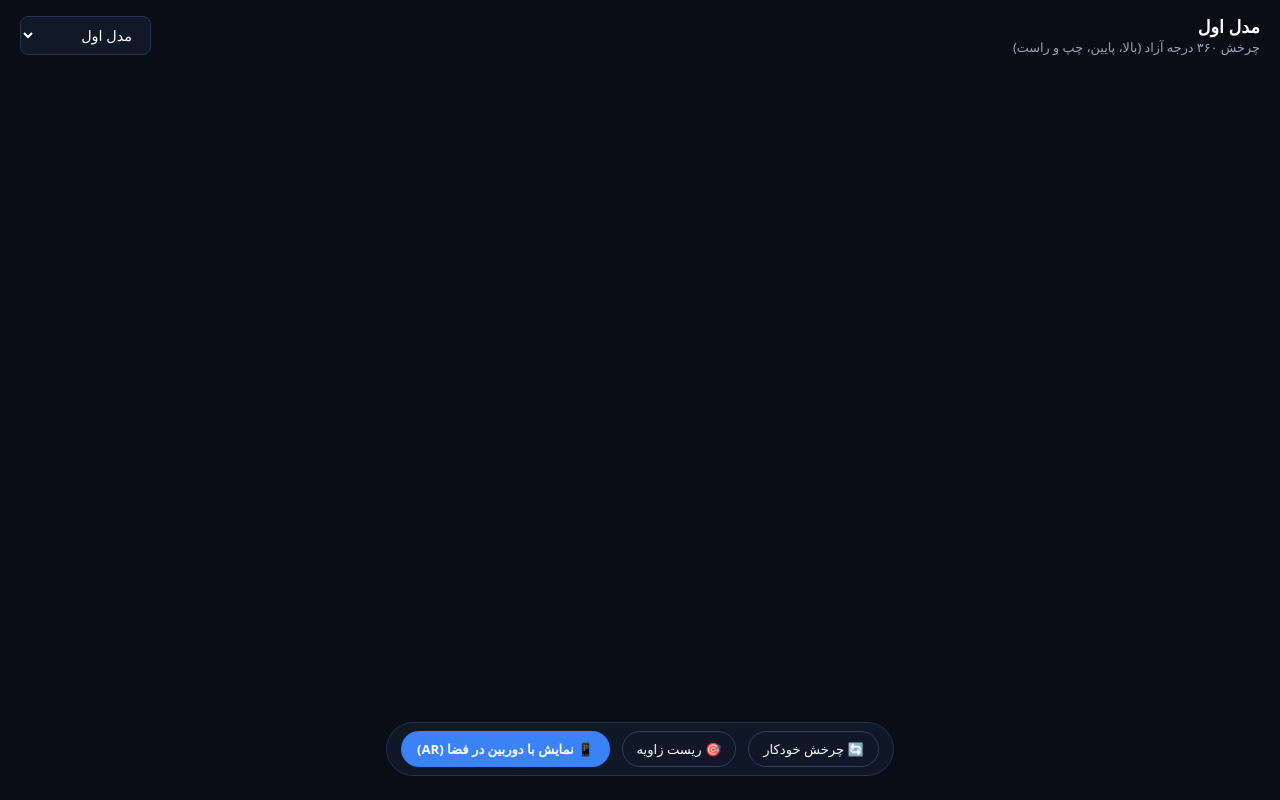
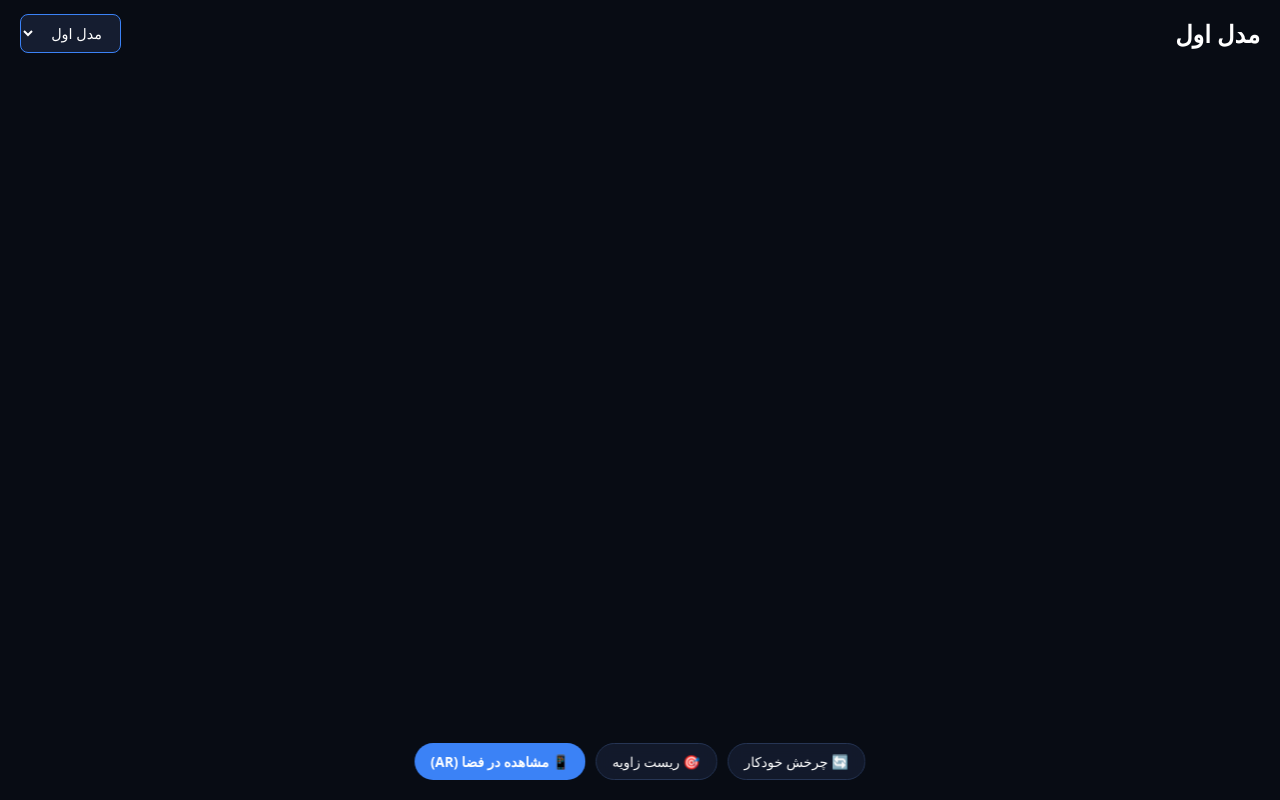
Before and after one commit to Farina9/model3d, a plain HTML site: page index.html in a window 1280 px wide. Drawn offline with Linux system fonts and the light colour scheme; some packages are replaced by stand-ins of ours; a script that the page names is missing.

Commit message:
Update index.html

```diff
--- a/index.html
+++ b/index.html
@@ -2,158 +2,48 @@
 <html lang="fa" dir="rtl">
 <head>
   <meta charset="UTF-8">
-  <meta name="viewport" content="width=device-width, initial-scale=1.0, maximum-scale=1.0, user-scalable=no">
-  <title>نمایشگر سه‌بعدی WebAR</title>
-
+  <meta name="viewport" content="width=device-width, initial-scale=1.0">
+  <title>نمایشگر سه‌بعدی</title>
   <script type="module" src="https://ajax.googleapis.com/ajax/libs/model-viewer/3.4.0/model-viewer.min.js"></script>
-
   <style>
-    * {
-      box-sizing: border-box;
-      margin: 0;
-      padding: 0;
-      font-family: system-ui, -apple-system, sans-serif;
-    }
-    body {
-      background: #090d16;
-      color: #fff;
-      overflow: hidden;
-      width: 100vw;
-      height: 100vh;
-      display: flex;
-      flex-direction: column;
-    }
-    header {
-      position: absolute;
-      top: 0;
-      left: 0;
-      right: 0;
-      z-index: 10;
-      padding: 14px 20px;
-      display: flex;
-      justify-content: space-between;
-      align-items: center;
-      background: linear-gradient(180deg, rgba(9,13,22,0.85) 0%, rgba(9,13,22,0) 100%);
-      pointer-events: none;
-    }
-    header * {
-      pointer-events: auto;
-    }
-    .title-box h1 {
-      font-size: 1.1rem;
-      font-weight: 700;
-    }
-    .title-box p {
-      font-size: 0.8rem;
-      color: #94a3b8;
-    }
-    .model-selector {
-      background: rgba(18, 26, 42, 0.9);
-      border: 1px solid #243352;
-      color: #fff;
-      padding: 8px 14px;
-      border-radius: 8px;
-      outline: none;
-      font-size: 0.9rem;
-    }
-    model-viewer {
-      width: 100%;
-      height: 100%;
-      --poster-color: transparent;
-      outline: none;
-    }
-    .controls-overlay {
-      position: absolute;
-      bottom: 24px;
-      left: 50%;
-      transform: translateX(-50%);
-      z-index: 10;
-      display: flex;
-      gap: 12px;
-      background: rgba(18, 26, 42, 0.85);
-      backdrop-filter: blur(8px);
-      padding: 8px 14px;
-      border-radius: 30px;
-      border: 1px solid #243352;
-    }
-    .btn-control {
-      background: transparent;
-      border: 1px solid #334155;
-      color: #fff;
-      padding: 8px 14px;
-      border-radius: 20px;
-      font-size: 0.82rem;
-      cursor: pointer;
-      display: flex;
-      align-items: center;
-      gap: 6px;
-      transition: all 0.2s;
-    }
-    .btn-control:hover {
-      background: #3b82f6;
-      border-color: #3b82f6;
-    }
-    .ar-button {
-      background: #3b82f6;
-      color: #fff;
-      border: none;
-      border-radius: 20px;
-      padding: 8px 16px;
-      font-weight: bold;
-      font-size: 0.82rem;
-      cursor: pointer;
-    }
-    .ar-button:hover {
-      background: #2563eb;
-    }
-    .loading-bar {
-      position: absolute;
-      top: 50%;
-      left: 50%;
-      transform: translate(-50%, -50%);
-      color: #38bdf8;
-      font-size: 0.9rem;
-      display: none;
-    }
+    * { margin: 0; padding: 0; box-sizing: border-box; font-family: system-ui, sans-serif; }
+    body { background: #080c14; color: #fff; width: 100vw; height: 100vh; overflow: hidden; display: flex; flex-direction: column; }
+    header { position: absolute; top: 0; left: 0; right: 0; z-index: 10; padding: 14px 20px; display: flex; justify-content: space-between; align-items: center; background: linear-gradient(180deg, rgba(8,12,20,0.85), transparent); }
+    select { background: #151d30; color: #fff; border: 1px solid #3b82f6; padding: 8px 14px; border-radius: 8px; outline: none; font-size: 0.9rem; }
+    model-viewer { width: 100%; height: 100%; }
+    .controls { position: absolute; bottom: 20px; left: 50%; transform: translateX(-50%); z-index: 10; display: flex; gap: 10px; }
+    .btn { background: rgba(21, 29, 48, 0.85); backdrop-filter: blur(8px); border: 1px solid #263554; color: #fff; padding: 8px 16px; border-radius: 20px; cursor: pointer; font-size: 0.85rem; }
+    .btn:hover { background: #3b82f6; }
+    .btn-ar { background: #3b82f6; border: none; font-weight: bold; }
   </style>
 </head>
 <body>
 
   <header>
-    <div class="title-box">
-      <h1 id="currentModelTitle">در حال بارگذاری...</h1>
-      <p>چرخش ۳۶۰ درجه آزاد (بالا، پایین، چپ و راست)</p>
-    </div>
-    <select id="modelDropdown" class="model-selector"></select>
+    <h2 id="modelTitle">در حال بارگذاری...</h2>
+    <select id="modelSelect"></select>
   </header>
 
   <model-viewer
-    id="mainViewer"
-    src=""
-    ar
-    ar-modes="webxr scene-viewer quick-look"
+    id="viewer"
     camera-controls
     min-camera-orbit="auto 0deg auto"
     max-camera-orbit="auto 180deg auto"
     interaction-prompt="none"
+    ar
+    ar-modes="webxr scene-viewer quick-look"
     shadow-intensity="1"
-    shadow-softness="0.8"
-    exposure="1.2"
-    environment-image="neutral">
-
-    <div slot="progress-bar" class="loading-bar">در حال دانلود مدل سه‌بعدی...</div>
-
-    <div class="controls-overlay">
-      <button class="btn-control" id="toggleAutoRotateBtn">🔄 چرخش خودکار</button>
-      <button class="btn-control" id="resetCameraBtn">🎯 ریست زاویه</button>
-      <button slot="ar-button" class="ar-button">📱 نمایش با دوربین در فضا (AR)</button>
+    exposure="1.2">
+    <div class="controls">
+      <button class="btn" id="toggleRotate">🔄 چرخش خودکار</button>
+      <button class="btn" id="resetCam">🎯 ریست زاویه</button>
+      <button slot="ar-button" class="btn btn-ar">📱 مشاهده در فضا (AR)</button>
     </div>
   </model-viewer>
 
   <script>
-    const modelsData = [
+    const data = [
   {
-    "id": 1,
     "title": "مدل اول",
     "fileName": "model1.glb",
     "scale": 1,
@@ -163,13 +53,12 @@
     "rotX": 0,
     "rotY": 0,
     "rotZ": 0,
-    "cameraControls": true,
+    "manualRotate": true,
     "autoRotate": true,
     "autoRotateSpeed": 30
   },
   {
-    "id": 1790930611796,
-    "title": "مدل شماره 2",
+    "title": "مدل 2",
     "fileName": "model2.glb",
     "scale": 1,
     "posX": 0,
@@ -178,93 +67,56 @@
     "rotX": 0,
     "rotY": 0,
     "rotZ": 0,
-    "cameraControls": true,
+    "manualRotate": true,
     "autoRotate": true,
     "autoRotateSpeed": 30
   }
 ];
-    const viewer = document.getElementById('mainViewer');
-    const dropdown = document.getElementById('modelDropdown');
-    const titleEl = document.getElementById('currentModelTitle');
-    const toggleAutoRotateBtn = document.getElementById('toggleAutoRotateBtn');
-    const resetCameraBtn = document.getElementById('resetCameraBtn');
+    const viewer = document.getElementById('viewer');
+    const select = document.getElementById('modelSelect');
+    const title = document.getElementById('modelTitle');
 
-    modelsData.forEach((m, idx) => {
+    data.forEach((m, idx) => {
       const opt = document.createElement('option');
       opt.value = idx;
-      opt.textContent = m.title || `مدل ${idx + 1}`;
-      dropdown.appendChild(opt);
+      opt.textContent = m.title;
+      select.appendChild(opt);
     });
 
-    if (modelsData.length <= 1) {
-      dropdown.style.display = 'none';
-    }
+    if (data.length <= 1) select.style.display = 'none';
 
-    function applyModel(idx) {
-      const m = modelsData[idx];
+    function setModel(idx) {
+      const m = data[idx];
       if (!m) return;
+      title.textContent = m.title;
+      viewer.src = m.fileName.startsWith('http') ? m.fileName : 'models/' + m.fileName;
+      viewer.scale = `${m.scale} ${m.scale} ${m.scale}`;
+      viewer.setAttribute('camera-target', `${m.posX}m ${m.posY}m ${m.posZ}m`);
+      viewer.orientation = `${m.rotX}deg ${m.rotY}deg ${m.rotZ}deg`;
 
-      titleEl.textContent = m.title || 'مدل سه‌بعدی';
-
-      const path = m.fileName.startsWith('http') || m.fileName.startsWith('/')
-        ? m.fileName
-        : 'models/' + m.fileName;
-
-      viewer.setAttribute('src', path);
-
-      const s = m.scale || 1.0;
-      viewer.setAttribute('scale', `${s} ${s} ${s}`);
-
-      const px = (m.posX || 0) + 'm';
-      const py = (m.posY || 0) + 'm';
-      const pz = (m.posZ || 0) + 'm';
-      viewer.setAttribute('camera-target', `${px} ${py} ${pz}`);
-
-      const rx = (m.rotX || 0) + 'deg';
-      const ry = (m.rotY || 0) + 'deg';
-      const rz = (m.rotZ || 0) + 'deg';
-      viewer.setAttribute('orientation', `${rx} ${ry} ${rz}`);
-
-      if (m.cameraControls) {
+      if (m.manualRotate) {
         viewer.setAttribute('camera-controls', '');
-        viewer.setAttribute('min-camera-orbit', 'auto 0deg auto');
-        viewer.setAttribute('max-camera-orbit', 'auto 180deg auto');
       } else {
         viewer.removeAttribute('camera-controls');
       }
 
       if (m.autoRotate) {
         viewer.setAttribute('auto-rotate', '');
+        viewer.setAttribute('rotation-per-second', `${m.autoRotateSpeed}deg`);
       } else {
         viewer.removeAttribute('auto-rotate');
       }
-
-      const speed = m.autoRotateSpeed !== undefined ? m.autoRotateSpeed : 30;
-      viewer.setAttribute('rotation-per-second', `${speed}deg`);
     }
 
-    dropdown.addEventListener('change', (e) => {
-      applyModel(parseInt(e.target.value));
+    select.addEventListener('change', e => setModel(parseInt(e.target.value)));
+    document.getElementById('toggleRotate').addEventListener('click', () => {
+      viewer.hasAttribute('auto-rotate') ? viewer.removeAttribute('auto-rotate') : viewer.setAttribute('auto-rotate', '');
+    });
+    document.getElementById('resetCam').addEventListener('click', () => {
+      viewer.cameraOrbit = '0deg 75deg 105%';
     });
 
-    toggleAutoRotateBtn.addEventListener('click', () => {
-      if (viewer.hasAttribute('auto-rotate')) {
-        viewer.removeAttribute('auto-rotate');
-      } else {
-        viewer.setAttribute('auto-rotate', '');
-      }
-    });
-
-    resetCameraBtn.addEventListener('click', () => {
-      viewer.cameraOrbit = '0deg 75deg 105%';
-      if (viewer.resetTurntableRotation) {
-        viewer.resetTurntableRotation();
-      }
-    });
-
-    if (modelsData.length > 0) {
-      applyModel(0);
-    }
+    if (data.length > 0) setModel(0);
   </script>
 </body>
 </html>
```
